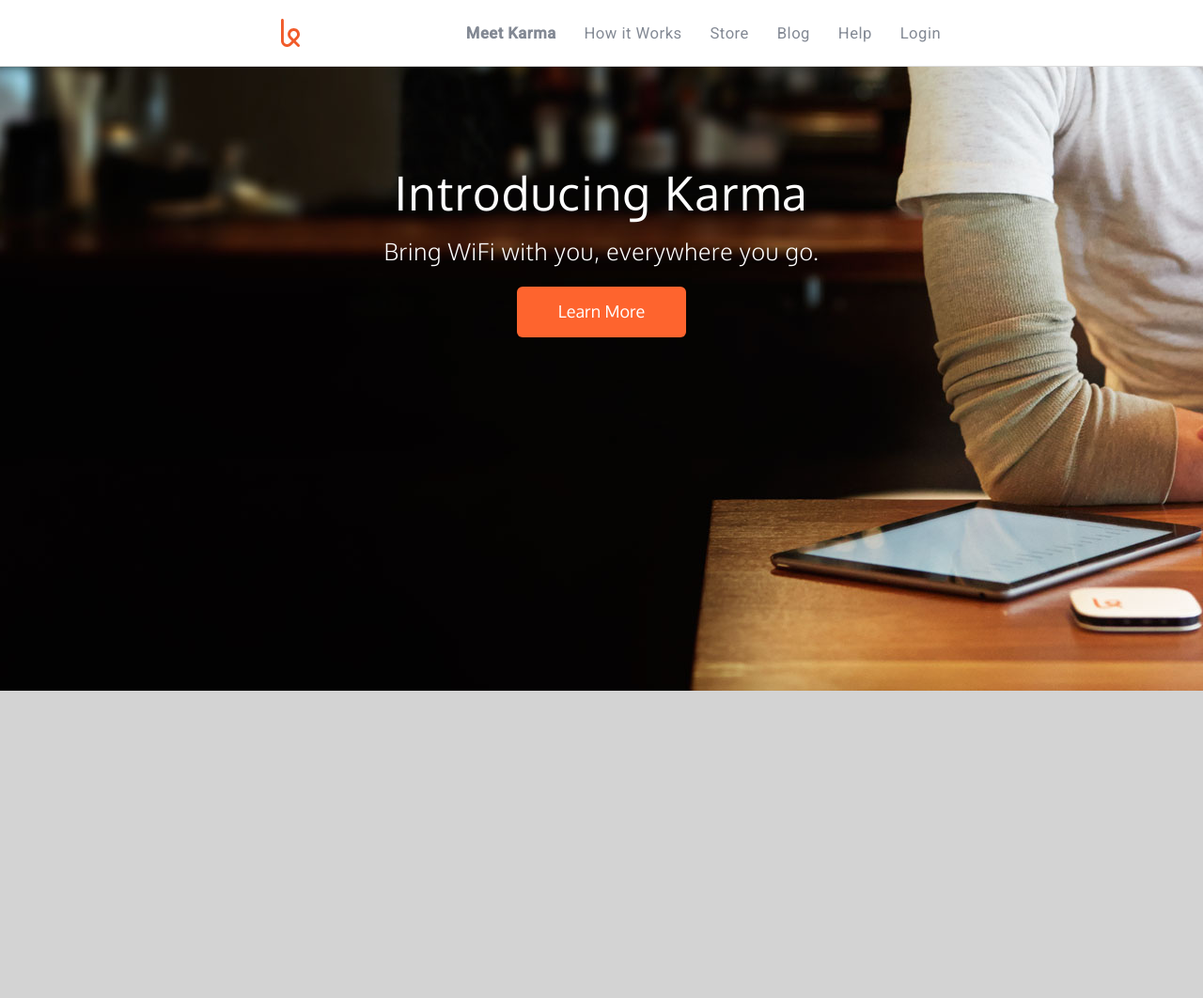
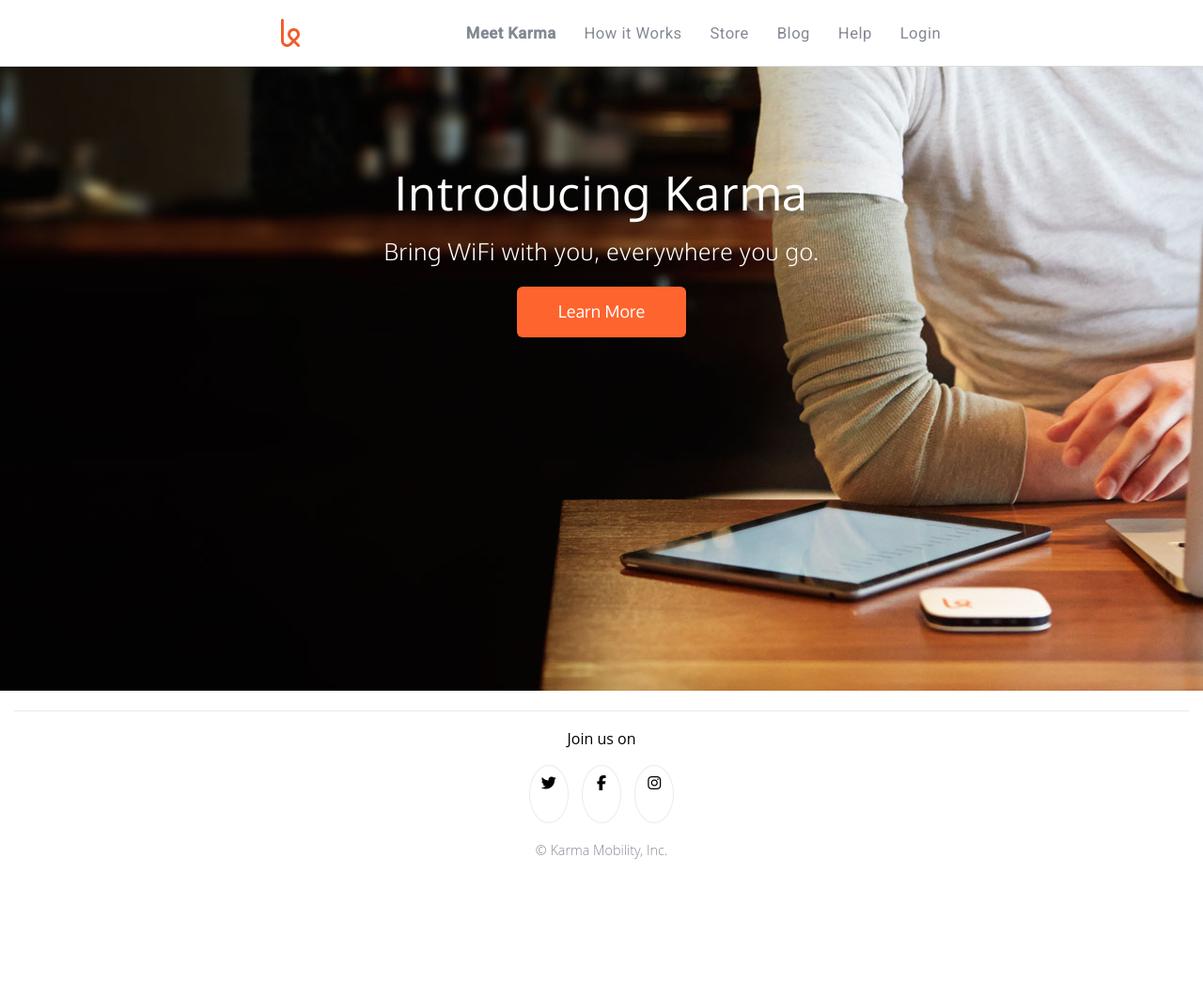
Before and after one commit to peetj/startup-landing-page-clone, a plain HTML site: page index.html in a window 1280 px wide. Shown: the whole page at 94% size. Before the commit the page ends 800 px from the top, so only its background shows below. Drawn offline with Linux system fonts and the light colour scheme.

Commit message:
final publish

```diff
--- a/css/style.css
+++ b/css/style.css
@@ -118,12 +118,12 @@ background-color: LightGray;
 .introduction{
 
     background-image: url('../images/first-background.jpg');
-    background-position: 0 bottom;
+    background-position: center bottom;
     background-repeat: no-repeat;
     background-size: cover;
     height: 45.938rem;
     overflow: auto;
-    margin-bottom: 20px;
+    /*margin-bottom: 20px;*/
 
 
 /*background-size: 1280px 690px;
@@ -144,6 +144,8 @@ background-size: cover;*/
 
 
 
+
+
 }
 .introduction h1 {
       font-family: 'Oxygen', sans-serif;
@@ -156,7 +158,6 @@ background-size: cover;*/
 }
 .introduction h3{
          font-family: 'Oxygen', sans-serif;
-        color:#ffff;
         letter-spacing: 0.03em;
         font-weight: 300;
         margin-top: 1.25rem;
@@ -259,3 +260,46 @@ background-size: cover;*/
      text-align: center;
 }
 **/
+/*Footer*/
+.social{
+    background-color:  #fff;
+    overflow: auto;
+    padding-bottom: 9.375rem;
+    text-align: center;
+
+}
+
+.social hr {
+    border: 0;
+    border-top: 1px solid #eaebec;
+    margin: 1.313rem 0;
+}
+.social .icons > li {
+    border-radius: 50%;
+    width: 2.5rem;
+    height: 2.5rem;
+    display: inline-block;
+    margin: 1.25rem 5px;
+    border: 1px solid  #eaebec;
+    padding: 0.625rem 0;
+    text-align: center;;
+}
+.social .icons > li:hover {
+    cursor: pointer;
+}
+
+.social .twitter {
+    color: #55acee;
+}
+.social .facebook {
+    color: #4c66a4;
+}
+.social .instagram {
+    color: #3f729b;
+}
+
+.social .copy {
+    font-size: 0.9rem;
+    font-weight: 300;
+    color: #838994;
+}
--- a/index.html
+++ b/index.html
@@ -4,8 +4,12 @@
     <meta charset="UTF-8">
     <title>Document</title>
     <link rel="stylesheet" type="text/css" href="css/style.css">
+    <link href="css/font-awesome.min.css" rel="stylesheet">
     <link href='http://fonts.googleapis.com/css?family=Roboto:400,300,500' rel='stylesheet' type='text/css'>
     <link href='http://fonts.googleapis.com/css?family=Oxygen:400,300' rel='stylesheet' type='text/css'>
+    <!-- <link href="//maxcdn.bootstrapcdn.com/font-awesome/4.2.0/css/font-awesome.min.css" rel="stylesheet"> -->
+    <!--<link rel="icon" type="image/png" href="favicon_name.png" />-->
+    <link rel="shortcut icon" type="image/x-icon"  href="favicon_name.ico">
 
 </head>
 
@@ -44,11 +48,12 @@
         <div class = "content">
 
     <h2>Everyone needs a little Karma.</h2>
+
     <ul class="devices">
-
-         <li>
+            <li>
                  <img width="127px" height="127px" src="images/icon-devices.svg" alt="Internet for all devices image">
                  <div class="caption">
+
                      <h3 >Internet for all devices</h3>
              </div>
         </li>
@@ -75,8 +80,38 @@
 
 </section>
 
+<!!-- Create ur footer section here-->
+<footer class="social">
+    <div class="content">
+        <hr>
+         <h5>Join us on</h5>
+            <ul class="icons">
 
-</section>
+                <li>
+
+                <i class="fa fa-twitter"></i>
+
+                </li>
+
+                <li>
+                    <i class="fa fa-facebook"></i>
+
+                    </li>
+                    <li>
+                        <i class="fa fa-instagram"></i>
+                        </li>
+            </ul>
+            <span class="copy">
+                 &copy; Karma Mobility, Inc.
+
+            </span>
+
+
+        </div>
+
+
+</footer>
+
 
 
 </body>
```
Also changed, not shown: favicon.ico (added).
